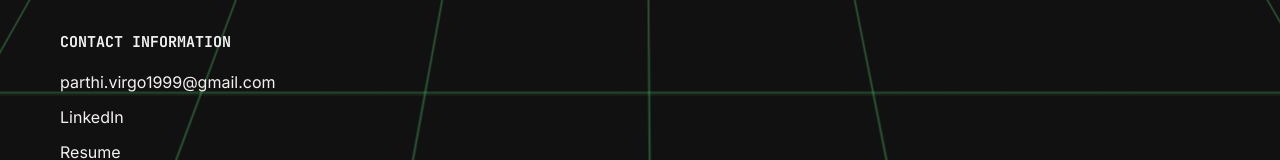
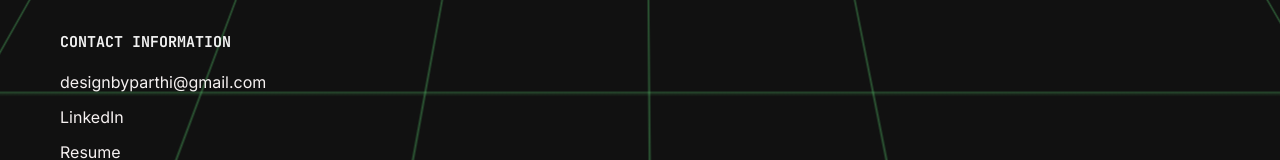
Before and after one commit to parthi1999-code/portfolio-site, a React (Vite) app: page / in a window 1280 px wide. Shown: the part 11766-11926 px from the top of the page. Built offline with nearby package versions, Linux system fonts and the light colour scheme.

Commit message:
Update contact email to designbyparthi@gmail.com
Changed the single EMAIL constant in data/contact.js, which the
footer mailto link and both Get in touch CTAs (Network section and
footer) already derive from, so all three update together.

Co-Authored-By: Claude Sonnet 5 <noreply@anthropic.com>

```diff
--- a/src/data/contact.js
+++ b/src/data/contact.js
@@ -1,4 +1,4 @@
-export const EMAIL = 'parthi.virgo1999@gmail.com'
+export const EMAIL = 'designbyparthi@gmail.com'
 export const GMAIL_COMPOSE_URL = `https://mail.google.com/mail/?view=cm&fs=1&to=${EMAIL}`
 export const LINKEDIN = 'https://www.linkedin.com/in/parthiban-guru-a86a89194/'
 export const RESUME_URL = 'https://drive.google.com/file/d/1hLvGGBofcmtagnTDeTEgKVs0P1s0NVTR/view?usp=sharing'
```
